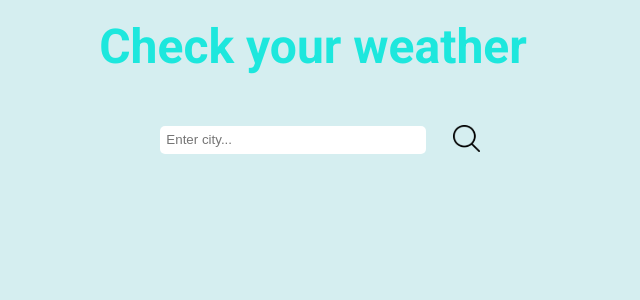
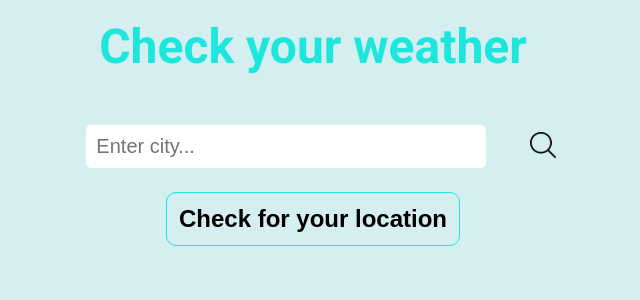
Before and after one commit to KondyKox/Weather-App, a React (Vite) app: page / in a window 1280 px wide. Shown: the top 300 px of the page, without its empty margins (327-967 px from the left). Built offline with nearby package versions, Linux system fonts and the light colour scheme.

Commit message:
weather info for every location

```diff
--- a/src/App.jsx
+++ b/src/App.jsx
@@ -4,7 +4,35 @@ import WeatherForm from "./components/WeatherForm/WeatherForm";
 
 const App = () => {
   const [city, setCity] = useState("");
+  const [latitude, setLatitude] = useState(null);
+  const [longitude, setLongitude] = useState(null);
   const [isWeatherCardVisible, setWeatherCardVisible] = useState(false);
+  const api_key = "2cf27d9a8473b2f09a7f5944b007e471";
+
+  const getCoordinates = async () => {
+    try {
+      const response = await fetch(
+        `http://api.openweathermap.org/geo/1.0/direct?q=${city}&appid=${api_key}`
+      );
+      const data = await response.json();
+
+      setLatitude(data[0].lat);
+      setLongitude(data[0].lon);
+    } catch (error) {
+      console.error(error);
+    }
+  };
+
+  const getCurrentLocation = async () => {
+    try {
+      navigator.geolocation.getCurrentPosition((position) => {
+        setLatitude(position.coords.latitude);
+        setLongitude(position.coords.longitude);
+      });
+    } catch (error) {
+      console.error(error);
+    }
+  };
 
   return (
     <>
@@ -12,8 +40,15 @@ const App = () => {
         <h1>Check your weather</h1>
       </header>
       <main>
-        <WeatherForm onSubmit={setWeatherCardVisible} onChange={setCity} />
-        {isWeatherCardVisible ? <WeatherCard city={city} /> : null}
+        <WeatherForm
+          onSubmit={setWeatherCardVisible}
+          onChange={setCity}
+          getCoordinates={getCoordinates}
+          getCurrentLocation={getCurrentLocation}
+        />
+        {isWeatherCardVisible ? (
+          <WeatherCard lat={latitude} lon={longitude} />
+        ) : null}
       </main>
     </>
   );
--- a/src/components/Button/Button.css
+++ /dev/null
@@ -1,15 +0,0 @@
-.btn {
-  margin: 0 0.5em;
-  background: none;
-  border: none;
-  transition: all 0.3s ease-in-out;
-}
-
-.btn img {
-  max-width: 2em;
-}
-
-.btn:hover {
-  cursor: pointer;
-  filter: drop-shadow(0 0 0.25em var(--clr-blue));
-}
--- a/src/components/Button/Button.jsx
+++ /dev/null
@@ -1,11 +0,0 @@
-import "./Button.css";
-
-const Button = () => {
-  return (
-    <button className="btn">
-      <img src="./search.svg" alt="Search" />
-    </button>
-  );
-};
-
-export default Button;
--- a/src/components/WeatherCard/WeatherCard.css
+++ b/src/components/WeatherCard/WeatherCard.css
@@ -1,7 +1,6 @@
 .weather__card {
   background: var(--clr-gradient);
-  color: var(--clr-blue);
-  /* border: 3px solid var(--clr-blue); */
+  color: var(--clr-dark);
   border-radius: 10px;
   padding: 1em;
   margin: 2em auto;
@@ -12,9 +11,44 @@
   max-width: 80%;
 }
 
+.weather__title {
+  font-size: var(--font-2xl);
+  padding: 0.5em;
+}
+
+.weather__temp,
+.weather__humidity,
+.weather__description {
+  font-size: var(--font-lg);
+  padding: 0.25em;
+}
+
+.weather__description {
+  margin-top: 1em;
+}
+
+.weather__emoji {
+  padding: 0.25em;
+  font-size: var(--font-3xl);
+}
+
 /* lg */
 @media (min-width: 768px) {
   .weather__card {
     max-width: 60%;
   }
+
+  .weather__title {
+    font-size: var(--font-3xl);
+  }
+
+  .weather__temp,
+  .weather__humidity,
+  .weather__description {
+    font-size: var(--font-xl);
+  }
+
+  .weather__emoji {
+    font-size: var(--font-4xl);
+  }
 }
--- a/src/components/WeatherCard/WeatherCard.jsx
+++ b/src/components/WeatherCard/WeatherCard.jsx
@@ -1,14 +1,15 @@
 import { useEffect, useState } from "react";
 import "./WeatherCard.css";
 
-const WeatherCard = ({ city }) => {
+const WeatherCard = ({ lat, lon }) => {
   const [weatherData, setWeatherData] = useState(null);
+  const api_key = "2cf27d9a8473b2f09a7f5944b007e471";
 
   useEffect(() => {
     const fetchWeatherData = async () => {
       try {
         const response = await fetch(
-          `https://api.openweathermap.org/data/2.5/weather?q=${city}&appid=${process.env.VITE_API_KEY}`
+          `https://api.openweathermap.org/data/2.5/weather?lat=${lat}&lon=${lon}&appid=${api_key}`
         );
         const data = await response.json();
 
@@ -18,12 +19,45 @@ const WeatherCard = ({ city }) => {
       }
     };
 
-    fetchWeatherData();
-  }, [city]);
+    if (lat !== null && lon !== null) fetchWeatherData();
+  }, [lat, lon]);
+
+  const getWeatherEmoji = (id) => {
+    switch (true) {
+      case id >= 200 && id < 300:
+        return "⛈️";
+      case id >= 300 && id < 400:
+        return "🌧️";
+      case id >= 500 && id < 600:
+        return "🌧️";
+      case id >= 600 && id < 700:
+        return "❄️";
+      case id >= 700 && id < 800:
+        return "🌫️";
+      case id === 800:
+        return "☀️";
+      case id >= 801 && id < 810:
+        return "☁️";
+      default:
+        return "❓";
+    }
+  };
 
   return (
     <div className="weather__card">
-      <div></div>
+      <h2 className="weather__title">{weatherData?.name ?? "Loading..."}</h2>
+      <p className="weather__temp">
+        {(weatherData?.main?.temp - 273.15).toFixed()}°C
+      </p>
+      <p className="weather__humidity">
+        Humidity: {weatherData?.main?.humidity ?? "Loading..."}
+      </p>
+      <p className="weather__description">
+        {weatherData?.weather?.[0]?.description ?? "Loading..."}
+      </p>
+      <p className="weather__emoji">
+        {getWeatherEmoji(weatherData?.weather?.[0]?.id)}
+      </p>
     </div>
   );
 };
--- a/src/components/WeatherForm/WeatherForm.css
+++ b/src/components/WeatherForm/WeatherForm.css
@@ -2,6 +2,28 @@ form {
   display: flex;
   justify-content: center;
   align-items: center;
+  flex-direction: column;
+}
+
+.enter__city {
+  display: flex;
+  justify-content: center;
+  align-items: center;
+}
+
+.current__location {
+  margin: 1em;
+  padding: 0.5em;
+}
+
+.current__location .btn {
+  font-size: var(--font-md);
+  font-weight: 600;
+  border: 1px solid var(--clr-blue);
+}
+
+.current__location .btn:hover {
+  background: var(--clr-blue);
 }
 
 .form__input {
@@ -13,15 +35,41 @@ form {
   width: clamp(10em, 12em, 15em);
 }
 
+.btn {
+  margin: 0 0.5em;
+  padding: 0.5em;
+  background: none;
+  border-radius: 10px;
+  border: none;
+  transition: all 0.3s ease-in-out;
+}
+
+.btn img {
+  max-width: 2em;
+}
+
+.btn:hover {
+  cursor: pointer;
+  filter: drop-shadow(0 0 0.25em var(--clr-blue));
+}
+
 /* md */
 @media (min-width: 768px) {
   .form__input {
     padding: 0.5em;
     margin: 0 1.5em;
     width: clamp(15em, 20em, 25em);
+    font-size: var(--font-md);
   }
 
-  .form__btn {
-    margin: 0 1.5em;
+  .current__location .btn {
+    font-size: var(--font-xl);
   }
 }
+
+/* lg */
+@media (min-width: 1024px) {
+  .form__input {
+    font-size: var(--font-lg);
+  }
+}
--- a/src/components/WeatherForm/WeatherForm.jsx
+++ b/src/components/WeatherForm/WeatherForm.jsx
@@ -1,21 +1,42 @@
 import "./WeatherForm.css";
-import Button from "../Button/Button";
 
-const WeatherForm = ({ onSubmit, onChange }) => {
+const WeatherForm = ({
+  onSubmit,
+  onChange,
+  getCoordinates,
+  getCurrentLocation,
+}) => {
   const handleSubmit = (e) => {
     e.preventDefault();
     onSubmit(true);
   };
 
+  const handleGetCoordinates = () => {
+    getCoordinates();
+  };
+
+  const handleGetCurrentLocation = () => {
+    getCurrentLocation();
+  };
+
   return (
     <form onSubmit={handleSubmit}>
+      <div className="enter__city">
         <input
           className="form__input"
           type="text"
           placeholder="Enter city..."
           onChange={(e) => onChange(e.target.value)}
         />
-      <Button />
+        <button className="btn" onClick={handleGetCoordinates}>
+          <img src="./search.svg" alt="Search" />
+        </button>
+      </div>
+      <div className="current__location">
+        <button className="btn" onClick={handleGetCurrentLocation}>
+          Check for your location
+        </button>
+      </div>
     </form>
   );
 };
--- a/src/index.css
+++ b/src/index.css
@@ -23,7 +23,7 @@
   --clr-dark: #1f1d1d;
   --clr-yellow: #e7e41d;
   --clr-blue: #1de7dd;
-  --clr-gradient: linear-gradient(to bottom, #e7e41d, #1de7dd);
+  --clr-gradient: linear-gradient(to bottom, #e7e41d, #e7e41d, #1de7dd);
 
   --font-sm: 0.75rem;
   --font-md: 1rem;
@@ -31,6 +31,7 @@
   --font-xl: 1.5rem;
   --font-2xl: 2rem;
   --font-3xl: 3rem;
+  --font-4xl: 3.5rem;
 }
 
 * {
```
Lines whose indentation alone changed are shown as unchanged.
